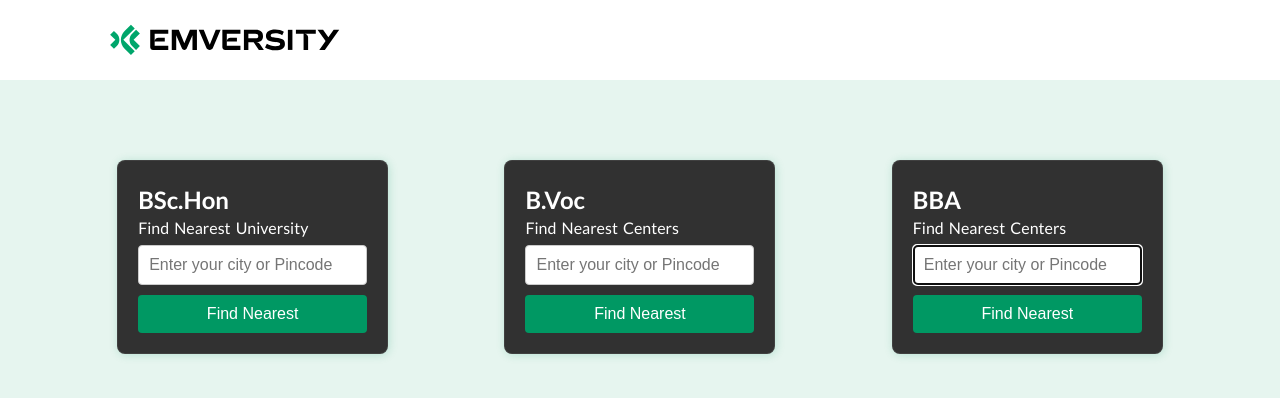
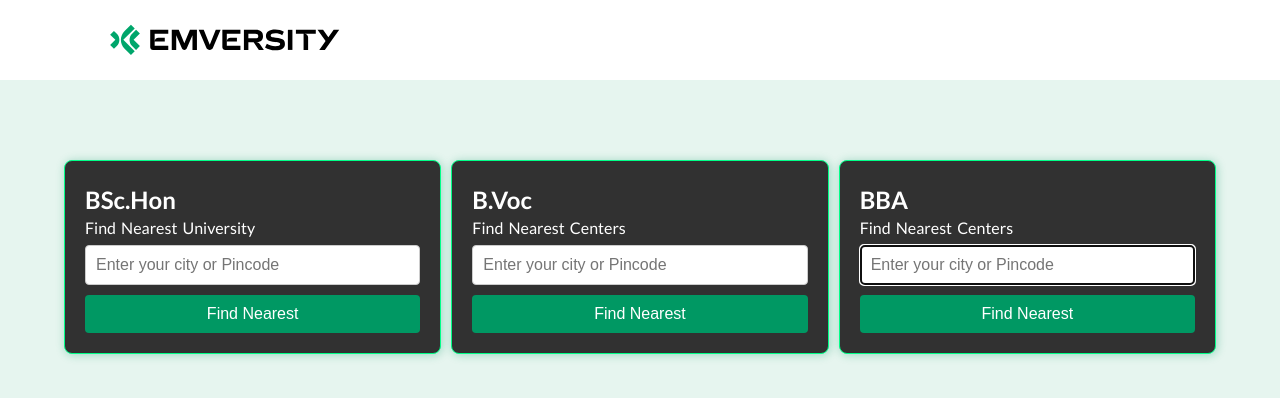
Before and after one commit to ajayghodake/NearestUniversities, a React (Vite) app: page / in a window 1280 px wide. Shown: the top 398 px of the page. Built offline with nearby package versions, Linux system fonts and the light colour scheme.

Commit message:
container styling changed

```diff
--- a/src/App.css
+++ b/src/App.css
@@ -26,14 +26,15 @@ body {
   /* background: rgb(33, 33, 33); */
   background: rgb(49, 49, 49);
   color: white;
-  max-width: 500px;
+  width: 500px;
+  max-height: auto;
   /* max-height: 500px; */
   margin: 40px auto;
   /* margin: 40px 40px; */
   padding: 20px;
   border-radius: 8px;
-  border: 0.5px solid rgba(255, 255, 255, 0.073);
-  box-shadow: 1px 1px 10px rgba(0, 152, 99, 0.2);
+  border: 0.5px solid rgb(0, 255, 136);
+  box-shadow: 1px 1px 10px rgba(0, 152, 99, 0.334);
 }
 
 .title {
```
